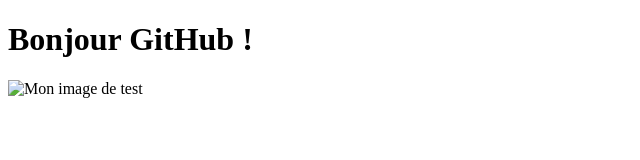
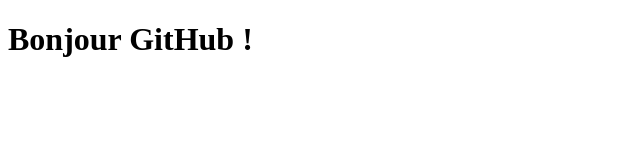
Before and after one commit to yannchbd/Portfolio, a plain HTML site: page index.html.html in a window 1280 px wide. Shown: the whole page, without its empty margins (0-640 px from the left). Drawn offline with Linux system fonts and the light colour scheme.

Commit message:
Update index.html.html

```diff
--- a/index.html.html
+++ b/index.html.html
@@ -5,6 +5,5 @@
 </head>
 <body>
     <h1>Bonjour GitHub !</h1>
-    <img src="images/firefox-icon.png" alt="Mon image de test" />
 </body>
 </html>
```
